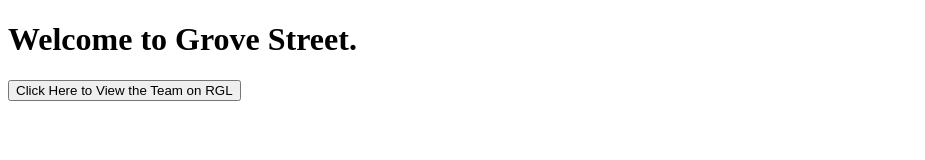
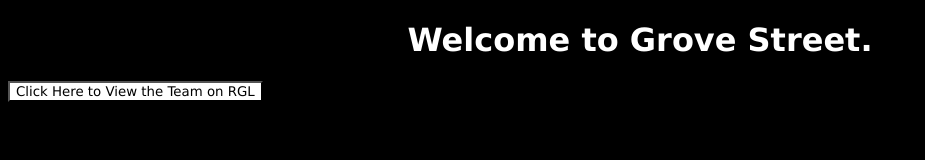
Before and after one commit to RealLAR/GroveStreetV2, a plain HTML site: page index.html in a window 1280 px wide. Shown: the whole page, without its empty margins (0-925 px from the left). Drawn offline with Linux system fonts and the light colour scheme.

Commit message:
Update.index.html

```diff
--- a/index.html
+++ b/index.html
@@ -1,15 +1,20 @@
 <!DOCTYPE html>
-<body>
-    <h1> Welcome to Grove Street. </h1>
+<html>
+<body style="background-color: black;">
+    <h1 style="font-family: Verdana, Geneva, Tahoma, sans-serif; color: white; text-align: center;"> Welcome to Grove Street. </h1>
         <a href="https://rgl.gg/Public/Team?t=12201&r=24">
-            <button> Click Here to View the Team on RGL </button>
+            <button style="font-family: Verdana, Geneva, Tahoma, sans-serif; background-color: rgb(255, 255, 255)
+            ;"> Click Here to View the Team on RGL </button>
         </a>
-</body>
 
 
 
 
 
 
+    </body>
+<body>
+
+
 
 </html>
```
